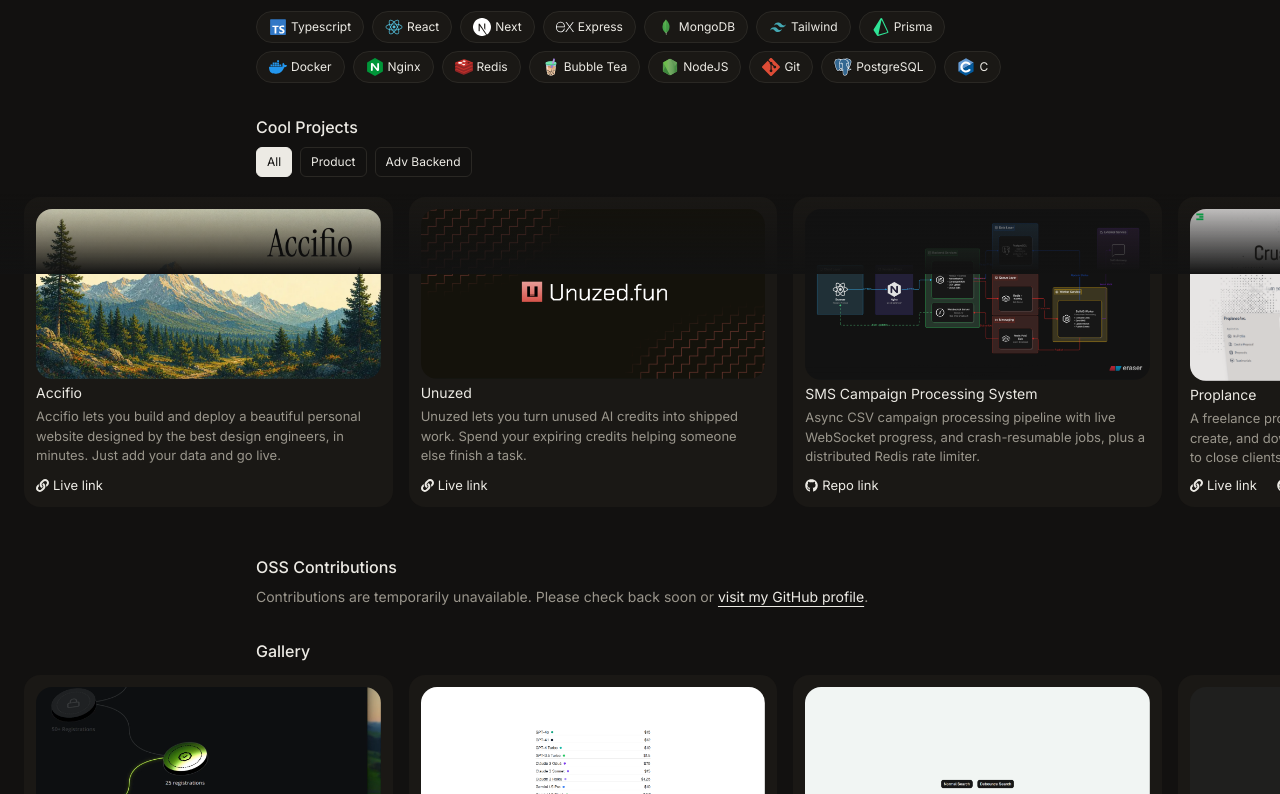
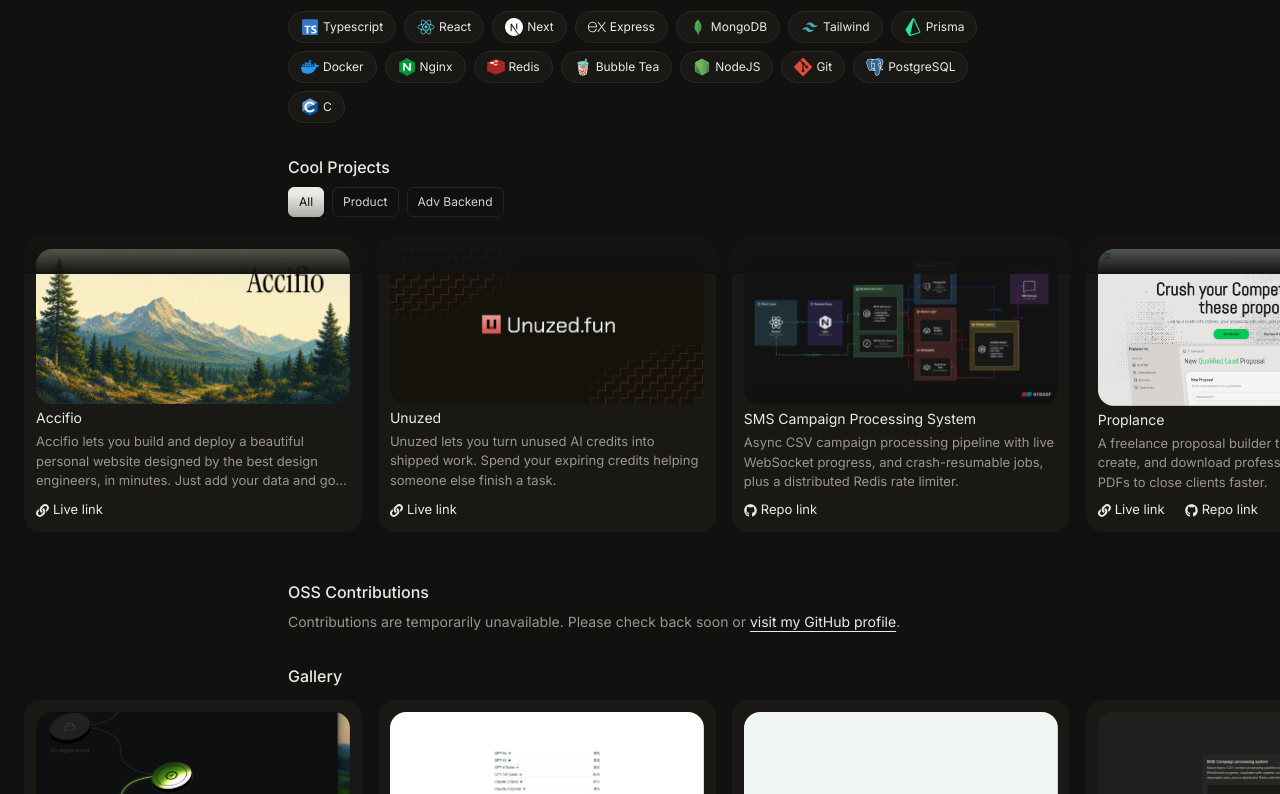
Before and after one commit to shaikhFaris/portfolio-2.0, a Next.js app: page / in a window 1280 px wide. Shown: the part 526-1320 px from the top of the page. Built offline with nearby package versions, Linux system fonts and the light colour scheme; no server answers.

Commit message:
feat: Update layout for improved responsiveness across multiple sections

```diff
--- a/src/components/Projects.tsx
+++ b/src/components/Projects.tsx
@@ -46,7 +46,7 @@ export default function Projects() {
 
   return (
     <div className="scroll-mt-24">
-      <div className="mx-auto flex w-[90%] max-w-screen-2xl items-center justify-start gap-2 overflow-x-auto [scrollbar-width:none] [&::-webkit-scrollbar]:hidden md:w-4/5 lg:w-[60%]">
+      <div className="mx-auto flex w-[90%] max-w-screen-2xl items-center justify-start gap-2 overflow-x-auto [scrollbar-width:none] [&::-webkit-scrollbar]:hidden md:w-4/5 lg:w-[60%] xl:w-[55%]">
         {filters.map((filter) => (
           <button
             key={filter}
@@ -156,7 +156,7 @@ export default function Projects() {
 
                 <h3 className="text-sm my-1">{el.name}</h3>
 
-                <p className="text-[var(--secondary)] text-[13px]">{el.details}</p>
+                <p className="line-clamp-3 text-[var(--secondary)] text-[13px]">{el.details}</p>
 
                 <div className="mt-auto flex flex-wrap items-center gap-x-5 gap-y-2 pt-2">
                   {el.wLink && (
--- a/src/pages/Home.tsx
+++ b/src/pages/Home.tsx
@@ -11,7 +11,7 @@ export default function Home({ children }: { children?: ReactNode }) {
   // const [booted, setBooted] = useState(false);
 
   return (
-    <div className="w-[90%] max-w-screen-2xl md:w-4/5 lg:w-[60%] relative">
+    <div className="w-[90%] max-w-screen-2xl md:w-4/5 lg:w-[60%] xl:w-[55%] relative">
       <SoundHint />
       <About />
       <Experience />
--- a/src/sections/Gallery.tsx
+++ b/src/sections/Gallery.tsx
@@ -13,7 +13,7 @@ export default function GallerySection() {
         id="gallery-showcase"
         className="relative left-1/2 mt-8 w-screen -translate-x-1/2"
       >
-        <div className="mx-auto w-[90%] max-w-screen-2xl md:w-4/5 lg:w-[60%]">
+        <div className="mx-auto w-[90%] max-w-screen-2xl md:w-4/5 lg:w-[60%] xl:w-[55%]">
           <Heading>Gallery</Heading>
         </div>
 
--- a/src/sections/ProjectSection.tsx
+++ b/src/sections/ProjectSection.tsx
@@ -13,7 +13,7 @@ export default function ProjectSection() {
         id="project-section"
         className="relative left-1/2 mt-8 w-screen -translate-x-1/2"
       >
-        <div className="mx-auto w-[90%] max-w-screen-2xl md:w-4/5 lg:w-[60%]">
+        <div className="mx-auto w-[90%] max-w-screen-2xl md:w-4/5 lg:w-[60%] xl:w-[55%]">
           <Heading>Cool Projects</Heading>
         </div>
         <Suspense fallback={<ProjectLoaders />}>
```
